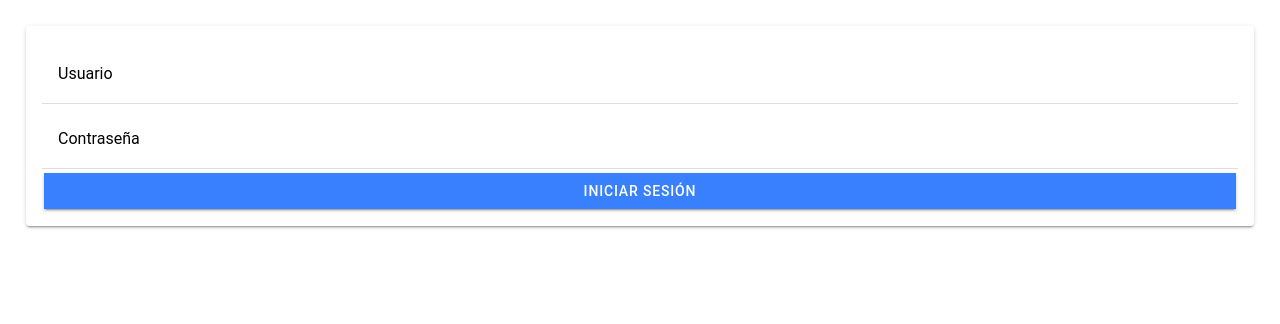
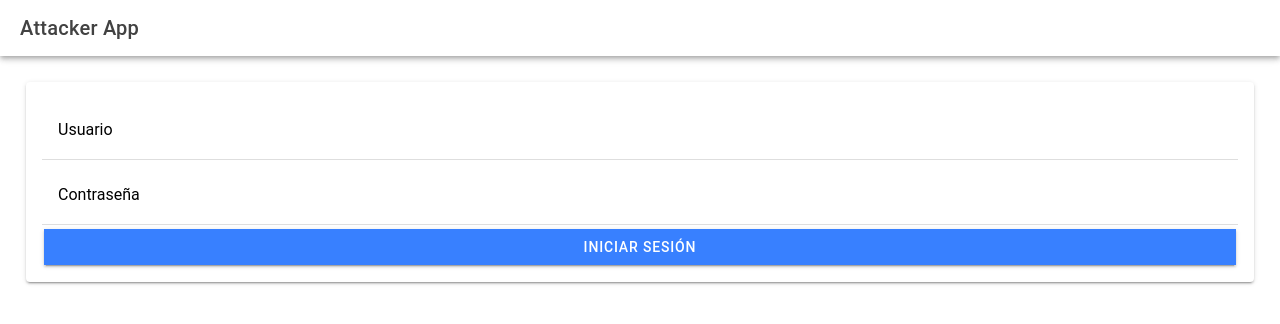
Before and after one commit to AttackerVictim-E-23-24/MobileC-AttakerApp, a React (Vite) app: page /Login in a window 1280 px wide. Shown: the top 324 px of the page. Built offline with nearby package versions, Linux system fonts and the light colour scheme.

Commit message:
vista de login y peticion http

```diff
--- a/package.json
+++ b/package.json
@@ -12,6 +12,7 @@
     "lint": "eslint"
   },
   "dependencies": {
+    "@capacitor/android": "^5.5.1",
     "@capacitor/app": "5.0.6",
     "@capacitor/core": "5.5.1",
     "@capacitor/geolocation": "^5.0.6",
--- a/src/App.tsx
+++ b/src/App.tsx
@@ -29,10 +29,10 @@ const App: React.FC = () => (
   <IonApp>
     <IonReactRouter>
       <IonRouterOutlet>
-        <Route path="/login" component={Login} />
+        <Route path="/Login" component={Login} />
         <Route path="/home" component={Home} />
         <Route exact path="/">
-          <Redirect to="/login" />
+          <Redirect to="/Login" />
         </Route>
       </IonRouterOutlet>
     </IonReactRouter>
--- /dev/null
+++ b/src/Model/UserModel.tsx
@@ -0,0 +1,36 @@
+export class UserModel {
+    private username: string;
+    private name: string;
+    private lastName: string;
+
+    constructor() {
+        this.username = '';
+        this.name = '';
+        this.lastName = '';
+    }
+
+    public getUsername(): string {
+        return this.username;
+    }
+
+    public setUsername(username: string): void {
+        this.username = username;
+    }
+
+    public getName(): string {
+        return this.name;
+    }
+
+    public setName(name: string): void {
+        this.name = name;
+    }
+
+    public getLastName(): string {
+        return this.lastName;
+    }
+
+    public setLastName(lastName: string): void {
+        this.lastName = lastName;
+    }
+
+}
--- /dev/null
+++ b/src/Remote/Config.tsx
@@ -0,0 +1,5 @@
+// Config.ts
+
+export class Config {
+    static baseUrl = 'https://563c1184-4bd2-4684-ab52-3b202456ba1d.mock.pstmn.io';
+  }
--- a/src/Remote/LoginRemote.tsx
+++ b/src/Remote/LoginRemote.tsx
@@ -1,9 +1,8 @@
 // authApi.ts
-/*
-const baseUrl = 'https://tu-api.com/auth';
+import { Config } from './Config';
 
 export const requestLogin = async (username: string, password: string) => {
-  const response = await fetch(`${baseUrl}/login`, {
+  const response = await fetch(`${Config.baseUrl}/Login`, {
     method: 'POST',
     headers: {
       'Content-Type': 'application/json',
@@ -17,24 +16,4 @@ export const requestLogin = async (username: string, password: string) => {
 
   const data = await response.json();
   return data;
-};*/
-
-export const requestLogin = async (username: string, password: string) => {
-    // Simulate a delay of 2 seconds
-    return new Promise(resolve => setTimeout(() => {
-      if (username === 'Attacker' && password === 'Attacker') {
-        // Redirigir al usuario a la página de inicio
-        resolve({
-          status: 200,
-          json: () => Promise.resolve({ authenticated: true }),
-        });
-      } else {
-        // Lógica para manejar un inicio de sesión incorrecto
-        resolve({
-          status: 404,
-          json: () => Promise.resolve({ authenticated: false}),
-        });
-        console.log('Inicio de sesión incorrecto');
-      }
-    }, 2000));
 };
--- a/src/Repository/LoginRepository.tsx
+++ b/src/Repository/LoginRepository.tsx
@@ -1,7 +1,9 @@
-// LoginRepository.ts
+// LoginRepository.tsx
 
 import { requestLogin } from '../Remote/LoginRemote';
 
-export const loginRepository = async (username: string, password: string) => {
-  return requestLogin(username, password);
-};
+export class LoginRepository {
+  async login(username: string, password: string) {
+    return requestLogin(username, password);
+  }
+}
--- a/src/View/LoginView.tsx
+++ b/src/View/LoginView.tsx
@@ -13,7 +13,7 @@ import {
 } from '@ionic/react';
 import useLoginViewModel from '../ViewModel/LoginViewModel';
 
-const Login: React.FC = () => {
+const LoginView: React.FC = () => {
   const {
     username,
     password,
@@ -25,8 +25,6 @@ const Login: React.FC = () => {
   } = useLoginViewModel();
 
   return (
-    <IonPage>
-      <IonContent className="ion-padding">
         <IonCard>
           <IonCardContent>
             <form onSubmit={(e) => e.preventDefault()}>
@@ -53,9 +51,7 @@ const Login: React.FC = () => {
             </form>
           </IonCardContent>
         </IonCard>
-      </IonContent>
-    </IonPage>
   );
 };
 
-export default Login;
+export default LoginView;
--- a/src/ViewModel/LoginViewModel.tsx
+++ b/src/ViewModel/LoginViewModel.tsx
@@ -1,12 +1,17 @@
 import { useState } from 'react';
-import { loginRepository } from '../Repository/LoginRepository';
-
+import { LoginRepository } from '../Repository/LoginRepository';
+import { useHistory } from 'react-router-dom';
+import { UserModel } from '../Model/UserModel';
 
 const useLoginViewModel = () => {
   const [username, setUsername] = useState('');
   const [password, setPassword] = useState('');
   const [isLoading, setIsLoading] = useState(false);
   const [error, setError] = useState<string | null>(null);
+  const history = useHistory();
+
+  const loginRepository = new LoginRepository();
+  const userModel = new UserModel();
 
   const login = async () => {
     try {
@@ -14,14 +19,18 @@ const useLoginViewModel = () => {
       setError(null);
 
       // Llama a la función de autenticación del Repository
-      const result = await loginRepository(username, password);
-/*
+      const result = await loginRepository.login(username, password);
+
       // Manejar el resultado, por ejemplo, redirigir a la página de inicio si es exitoso
-      if (result.success) {
+      if (result.authenticated) {
+
+        // Inicializar el nombre de usuario en UserModel
+        userModel.setUsername(username);
         // Redirigir a la página de inicio
+        history.push('/home');
       } else {
         setError(result.message);
-      }*/
+      }
     } catch (error) {
       setError('Error de red o del servidor');
     } finally {
--- a/src/pages/Login.tsx
+++ b/src/pages/Login.tsx
@@ -1,6 +1,6 @@
 // Login.tsx
 
-import React, { useState } from 'react';
+import React from 'react';
 import {
   IonPage,
   IonContent,
@@ -9,56 +9,21 @@ import {
   IonCard,
   IonCardContent,
   IonLabel,
-  IonItem,
+  IonItem, IonHeader, IonTitle, IonToolbar
 } from '@ionic/react';
-import { useHistory } from 'react-router-dom';
+import LoginView from '../View/LoginView';
 
 const Login: React.FC = () => {
-  const [username, setUsername] = useState('');
-  const [password, setPassword] = useState('');
-  const history = useHistory();
-
-  const handleLogin = (event: React.FormEvent<HTMLFormElement>) => {
-    event.preventDefault();
-
-    // Verificar si el usuario y la contraseña son "Attacker"
-    if (username === 'Attacker' && password === 'Attacker') {
-      // Redirigir al usuario a la página de inicio
-      history.push('/home');
-    } else {
-      // Lógica para manejar un inicio de sesión incorrecto
-      console.log('Inicio de sesión incorrecto');
-    }
-  };
 
   return (
     <IonPage>
+      <IonHeader>
+        <IonToolbar>
+          <IonTitle>Attacker App</IonTitle>
+        </IonToolbar>
+      </IonHeader>
       <IonContent className="ion-padding">
-        <IonCard>
-          <IonCardContent>
-            <form onSubmit={handleLogin}>
-              <IonItem>
-                <IonLabel position="floating">Usuario</IonLabel>
-                <IonInput
-                  type="text"
-                  value={username}
-                  onIonChange={(e) => setUsername(e.detail.value!)}
-                />
-              </IonItem>
-              <IonItem>
-                <IonLabel position="floating">Contraseña</IonLabel>
-                <IonInput
-                  type="password"
-                  value={password}
-                  onIonChange={(e) => setPassword(e.detail.value!)}
-                />
-              </IonItem>
-              <IonButton expand="full" type="submit">
-                Iniciar Sesión
-              </IonButton>
-            </form>
-          </IonCardContent>
-        </IonCard>
+        <LoginView/>
       </IonContent>
     </IonPage>
   );
```
Also changed, not shown: 1 other file (tests, documents, lock files or other folders).
